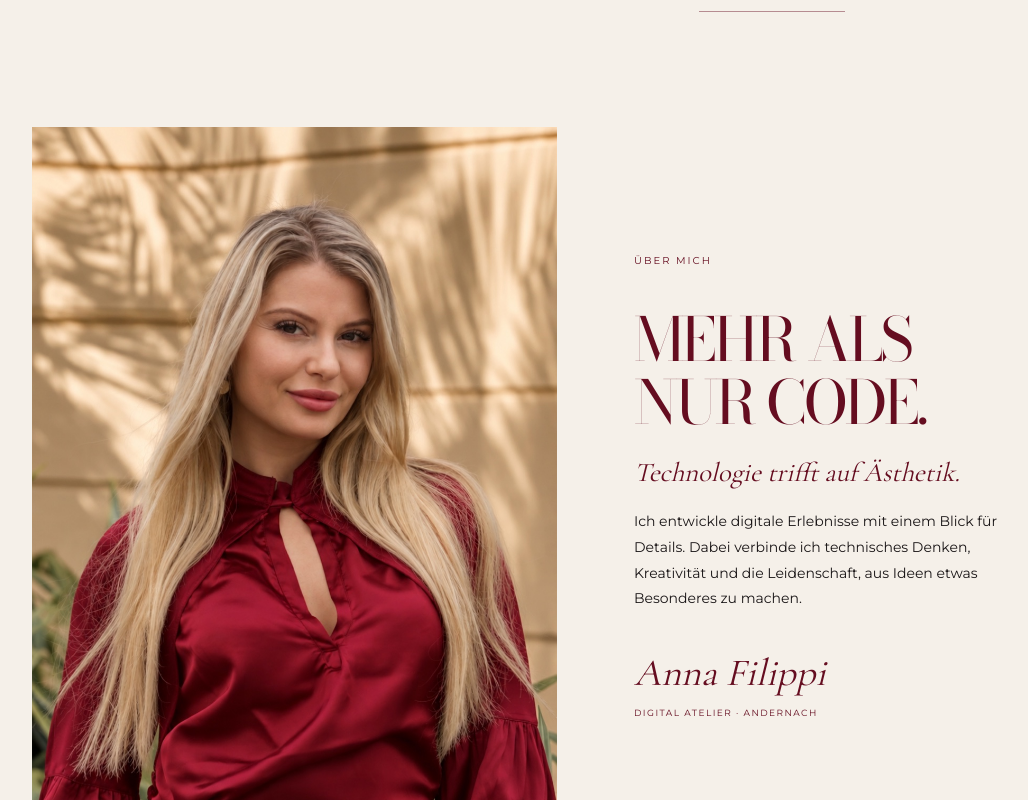
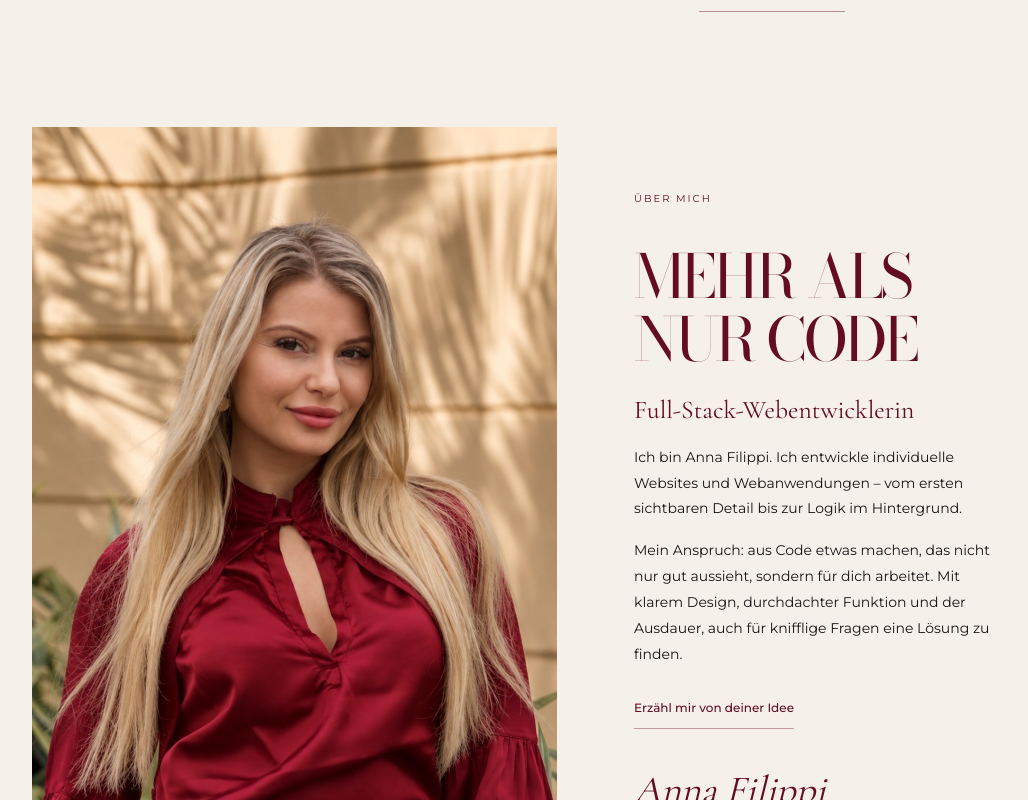
Before and after one commit to AnnaFillanna/anna-filippi.studio, a React (Vite) app: page / in a window 1280 px wide. Shown: the part 1840-2640 px from the top of the page, without its empty margins (6-1034 px from the left). Built offline with nearby package versions, Linux system fonts and the light colour scheme.

Commit message:
design: update about copy and animate section inward

```diff
--- a/src/components/About/About.module.scss
+++ b/src/components/About/About.module.scss
@@ -106,3 +106,8 @@
 @media (prefers-reduced-motion: reduce) {
   .portrait img { transform: none !important; }
 }
+.about {overflow-x:clip;}
+.intro p {margin:0 0 16px;}
+.projectLink {display:inline-block; color:$bordeaux; font:500 12px/1.7 $sans; border-bottom:1px solid #650d2060; padding:10px 0; margin-top:4px; text-decoration:none;}
+.projectLink:focus-visible {outline:2px solid currentColor; outline-offset:5px;}
+.subtitle {font-style:normal; font-size:clamp(22px,2vw,30px);}
--- a/src/components/About/About.tsx
+++ b/src/components/About/About.tsx
@@ -1,14 +1,15 @@
 import { motion, useReducedMotion } from "motion/react";
-import { useScrollReveal } from "../../hooks/useScrollReveal";
 import styles from "./About.module.scss";
 
 export default function About() {
-  const reveal = useScrollReveal();
   const reduced = useReducedMotion();
 
   return (
     <section id="ueber-mich" className={styles.about} aria-labelledby="about-title">
-      <div className={styles.portrait}>
+      <motion.div className={styles.portrait}
+        initial={reduced ? false : { opacity: 0, x: -55 }}
+        whileInView={{ opacity: 1, x: 0 }} viewport={{ once: true, amount: .18 }}
+        transition={{ duration: reduced ? 0 : 1.1, ease: [.22, 1, .36, 1] }}>
         <motion.img
           src="/images/about-anna-red.jpg"
           alt="Anna Filippi in einem roten Kleid vor einer hellen Wand"
@@ -18,23 +19,26 @@ export default function About() {
           viewport={{ once: true, amount: 0.15 }}
           transition={{ duration: reduced ? 0 : 1.3, ease: [0.22, 1, 0.36, 1] }}
         />
-      </div>
-      <div className={styles.content}>
-        <motion.div {...reveal}>
+      </motion.div>
+      <motion.div className={styles.content}
+        initial={reduced ? false : { opacity: 0, x: 55 }}
+        whileInView={{ opacity: 1, x: 0 }} viewport={{ once: true, amount: .18 }}
+        transition={{ duration: reduced ? 0 : 1.1, ease: [.22, 1, .36, 1] }}>
+        <div>
           <p className={styles.label}>ÜBER MICH</p>
-          <h2 id="about-title">MEHR ALS<br />NUR CODE.</h2>
-          <p className={styles.subtitle}>Technologie trifft auf Ästhetik.</p>
-          <p className={styles.intro}>
-            Ich entwickle digitale Erlebnisse mit einem Blick für Details.
-            Dabei verbinde ich technisches Denken, Kreativität und die
-            Leidenschaft, aus Ideen etwas Besonderes zu machen.
-          </p>
+          <h2 id="about-title">MEHR ALS<br />NUR CODE</h2>
+          <p className={styles.subtitle}>Full-Stack-Webentwicklerin</p>
+          <div className={styles.intro}>
+            <p>Ich bin Anna Filippi. Ich entwickle individuelle Websites und Webanwendungen – vom ersten sichtbaren Detail bis zur Logik im Hintergrund.</p>
+            <p>Mein Anspruch: aus Code etwas machen, das nicht nur gut aussieht, sondern für dich arbeitet. Mit klarem Design, durchdachter Funktion und der Ausdauer, auch für knifflige Fragen eine Lösung zu finden.</p>
+            <a className={styles.projectLink} href="#kontakt">Erzähl mir von deiner Idee</a>
+          </div>
           <div className={styles.signature}>
             <span>Anna Filippi</span>
             <p>DIGITAL ATELIER · ANDERNACH</p>
           </div>
-        </motion.div>
-      </div>
+        </div>
+      </motion.div>
     </section>
   );
 }
```
